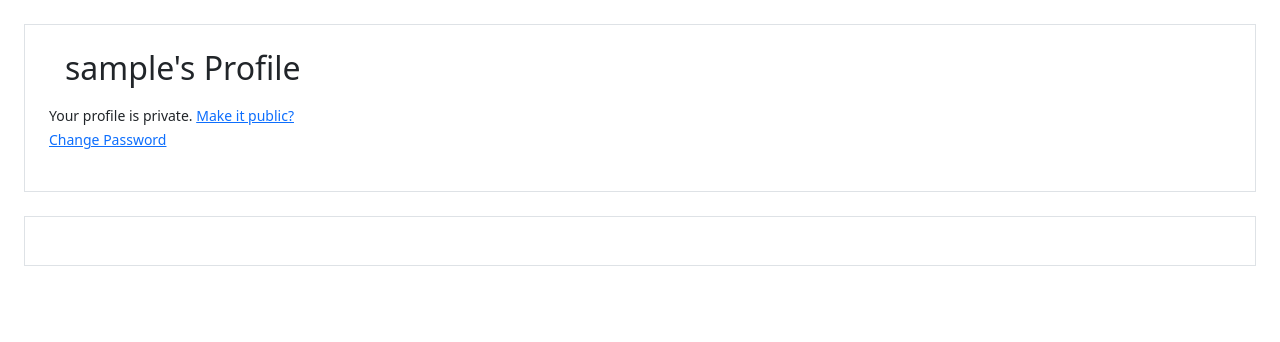
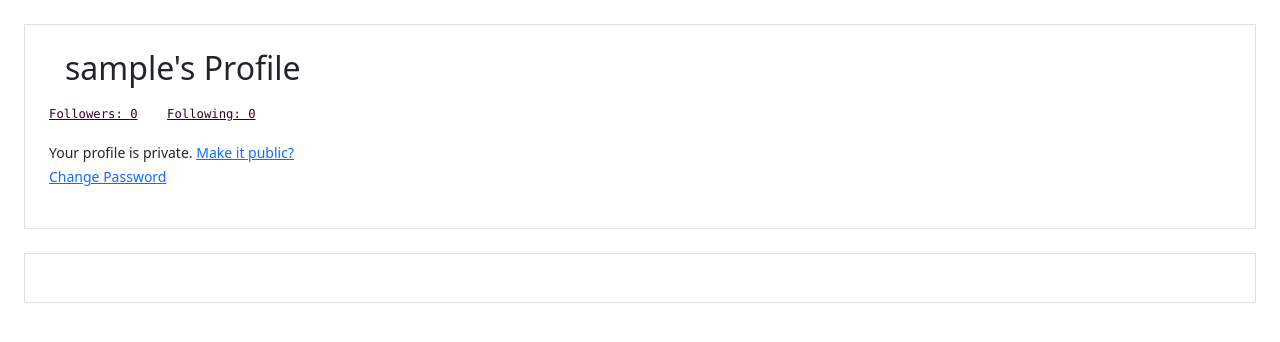
Before and after one commit to faramarz-hosseini/MyInstagram, a Django app: a page that uses instagram/templates/instagram/profile.html in a window 1280 px wide. Shown: the part 56-398 px from the top of the page. Run offline with Django 3.2, Linux system fonts and the light colour scheme; the visitor is signed in with stand-in values (Sample User, id 1); data comes from the database, SQL or seed files in the repository; data that the repository does not hold is empty; some libraries are stand-ins or nearby versions.

Commit message:
List of followers and followings implemented

```diff
--- a/MyInstagram/urls.py
+++ b/MyInstagram/urls.py
@@ -32,6 +32,8 @@ urlpatterns = [
     path('register/', views.register, name='register'),
     path('new/', views.new_post, name='new_post'),
     path('profile/<str:username>', views.profile, name='profile'),
+    path('profile/<str:username>/follower', views.followers, name='followers'),
+    path('profile/<str:username>/following', views.following, name='following'),
 ]
 
 urlpatterns += static(settings.MEDIA_URL, document_root=settings.MEDIA_ROOT)
--- a/instagram/templates/instagram/profile.html
+++ b/instagram/templates/instagram/profile.html
@@ -8,6 +8,7 @@
                 <img style="float: left" src="{{ profile_info.profile_pic.url }}" class="clearfix img-fluid rounded-circle mt-2 p-2">
                 <h2>{{ username }}'s Profile</h2>
                 <p>{{ profile_info.bio }}</p>
+                <pre><small><a href="{% url 'followers' username=username %}" style="color: #34012b ">Followers: {{ followers }}</a>    <a href="{% url 'following' username=username %}" style="color:#34012b;">Following: {{ following }}</a></small></pre>
                 {% if request.user == username %}
                     {% if profile_info.is_public %}
                         <small>Your profile is public. <a href="{% url 'change_visibility' %}">Make it private?</a></small>
--- a/instagram/views.py
+++ b/instagram/views.py
@@ -77,12 +77,43 @@ def profile(request, username):
         return HttpResponseNotFound('<h1> This user does not exist.</h1>')
     posts = Posts.objects.filter(publisher=user)
     profile_info = Profile.objects.filter(user=user).first()
+    following = Follow.objects.filter(follower=user.id).count()
+    followers = Follow.objects.filter(following=user.id).count()
     context = {'posts': posts,
                'username': user,
-               'profile_info': profile_info
+               'profile_info': profile_info,
+               'following': following,
+               'followers': followers,
                }
     return render(request, template_name='instagram/profile.html', context=context)
 
+
+@login_required
+def following(request, username):
+    user = User.objects.filter(username=username).first()
+    following_list = Follow.objects.filter(follower=user.id)
+    followings = []
+    for obj in following_list:
+        followed_user = User.objects.filter(id=obj.following_id).first()
+        followings.append(followed_user)
+    context = {
+        "followings": followings
+    }
+    return render(request, 'instagram/following.html', context)
+
+
+@login_required
+def followers(request, username):
+    user = User.objects.filter(username=username).first()
+    followers_list = Follow.objects.filter(following=user.id)
+    followers = []
+    for obj in followers_list:
+        following_user = User.objects.filter(id=obj.follower_id).first()
+        followers.append(following_user)
+    context = {
+        "followers": followers
+    }
+    return render(request, 'instagram/followers.html', context)
 
 @login_required
 def change_password(request):
```
Also changed, not shown: instagram/templates/instagram/followers.html (added, +8 -0 lines), instagram/templates/instagram/following.html (added, +8 -0 lines).
